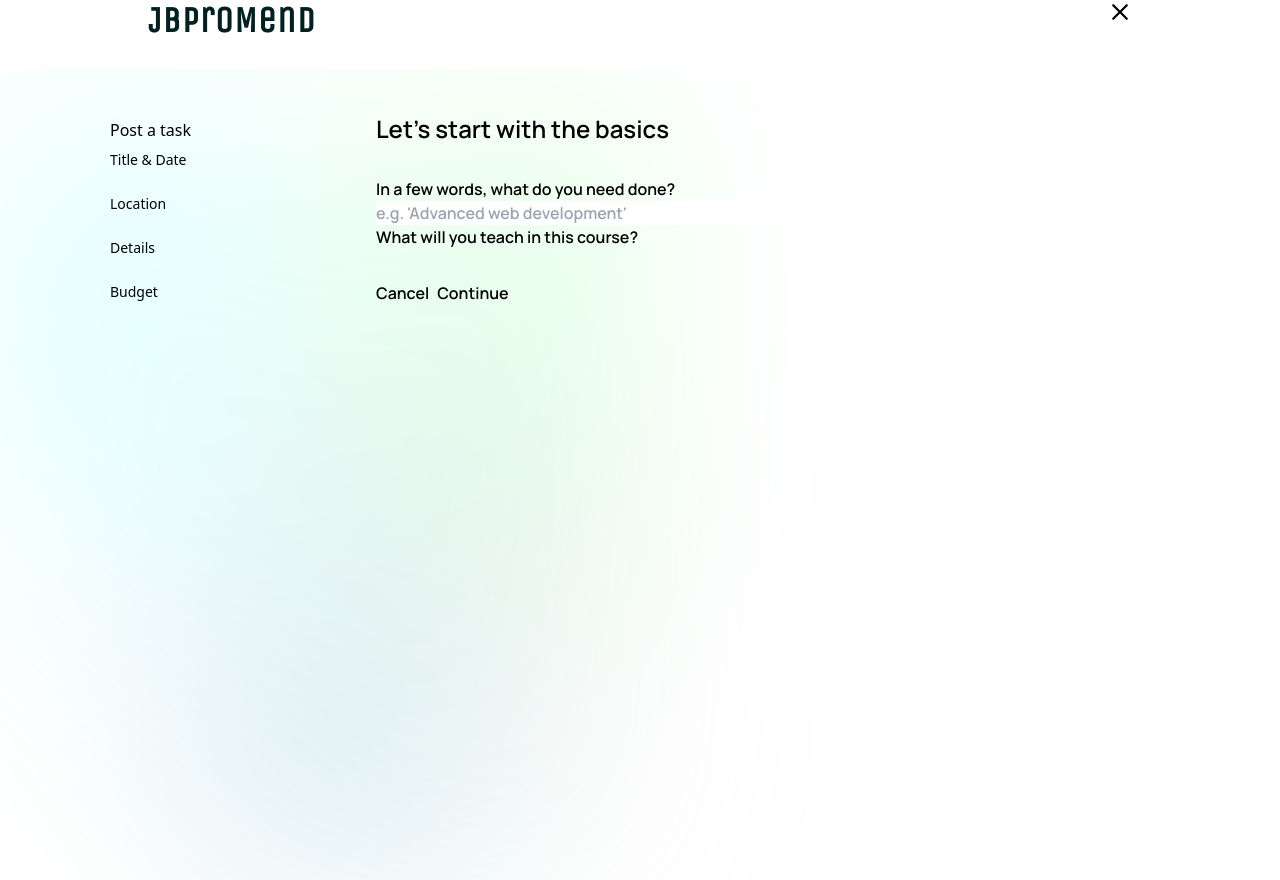
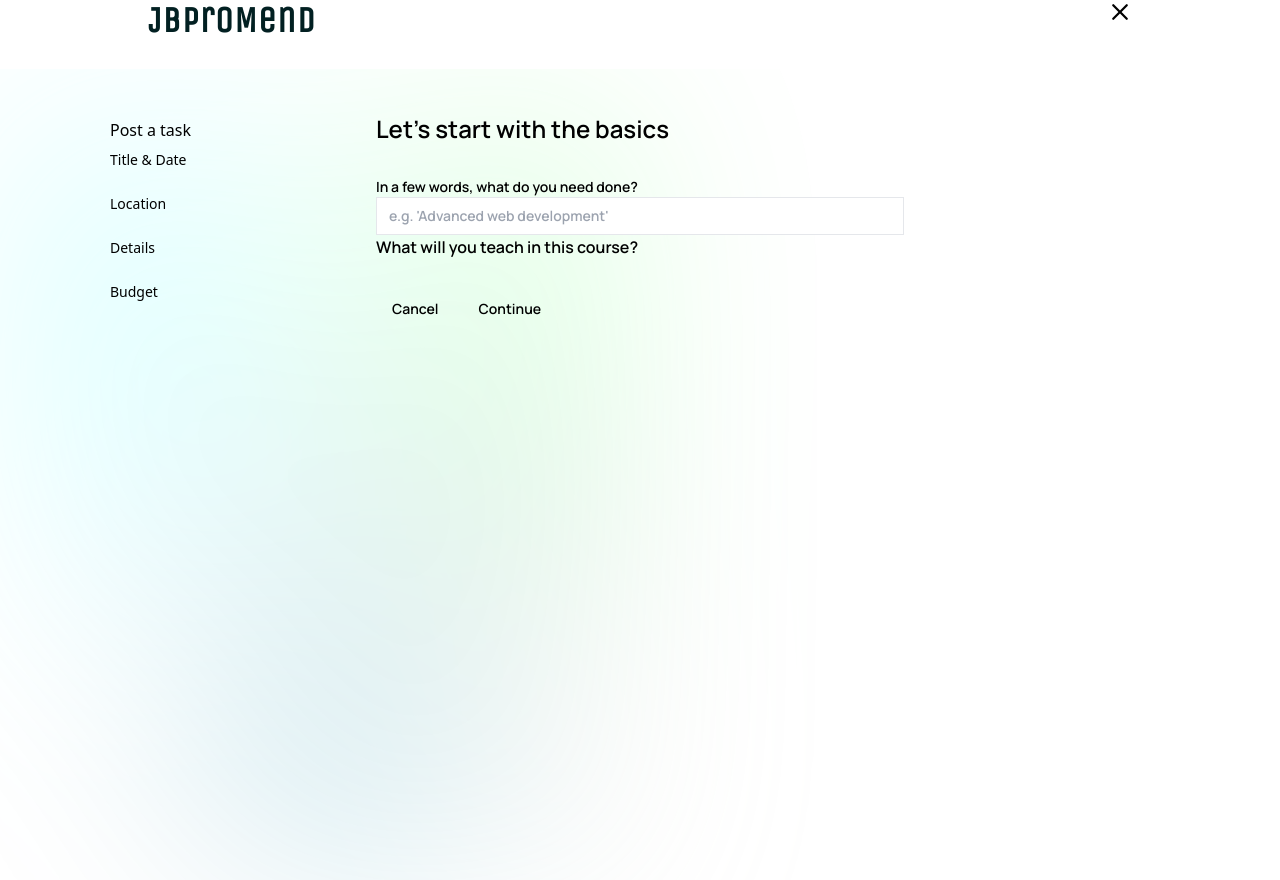
Before and after one commit to Elochukwu3/jb-task-searvice, a Next.js app: page /post-task in a window 1280 px wide. Built offline with nearby package versions, Linux system fonts and the light colour scheme; a web font is replaced by a local one.

Commit message:
fix: shadui error on impot tw

```diff
--- a/components-shadui/ui/button.tsx
+++ b/components-shadui/ui/button.tsx
@@ -5,25 +5,25 @@ import { cva, type VariantProps } from "class-variance-authority"
 import { cn } from "@/lib/utils"
 
 const buttonVariants = cva(
-  "twinline-flex twitems-center twjustify-center twwhitespace-nowrap twrounded-md twtext-sm twfont-medium twring-offset-background twtransition-colors focus-visible:twoutline-none focus-visible:twring-2 focus-visible:twring-ring focus-visible:twring-offset-2 disabled:twpointer-events-none disabled:twopacity-50",
+  "inline-flex items-center justify-center whitespace-nowrap rounded-md text-sm font-medium ring-offset-background transition-colors focus-visible:outline-none focus-visible:ring-2 focus-visible:ring-ring focus-visible:ring-offset-2 disabled:pointer-events-none disabled:opacity-50",
   {
     variants: {
       variant: {
-        default: "twbg-primary twtext-primary-foreground hover:twbg-primary/90",
+        default: "bg-primary text-primary-foreground hover:bg-primary/90",
         destructive:
-          "twbg-destructive twtext-destructive-foreground hover:twbg-destructive/90",
+          "bg-destructive text-destructive-foreground hover:bg-destructive/90",
         outline:
-          "twborder twborder-input twbg-background hover:twbg-accent hover:twtext-accent-foreground",
+          "border border-input bg-background hover:bg-accent hover:text-accent-foreground",
         secondary:
-          "twbg-secondary twtext-secondary-foreground hover:twbg-secondary/80",
-        ghost: "hover:twbg-accent hover:twtext-accent-foreground",
-        link: "twtext-primary twunderline-offset-4 hover:twunderline",
+          "bg-secondary text-secondary-foreground hover:bg-secondary/80",
+        ghost: "hover:bg-accent hover:text-accent-foreground",
+        link: "text-primary underline-offset-4 hover:underline",
       },
       size: {
-        default: "twh-10 twpx-4 twpy-2",
-        sm: "twh-9 twrounded-md twpx-3",
-        lg: "twh-11 twrounded-md twpx-8",
-        icon: "twh-10 tww-10",
+        default: "h-10 px-4 py-2",
+        sm: "h-9 rounded-md px-3",
+        lg: "h-11 rounded-md px-8",
+        icon: "h-10 w-10",
       },
     },
     defaultVariants: {
--- a/components-shadui/ui/form.tsx
+++ b/components-shadui/ui/form.tsx
@@ -155,7 +155,7 @@ const FormMessage = React.forwardRef<
     <p
       ref={ref}
       id={formMessageId}
-      className={cn("twtext-sm twfont-medium twtext-destructive", className)}
+      className={cn("text-sm font-medium text-destructive", className)}
       {...props}
     >
       {body}
--- a/components-shadui/ui/input.tsx
+++ b/components-shadui/ui/input.tsx
@@ -11,7 +11,7 @@ const Input = React.forwardRef<HTMLInputElement, InputProps>(
       <input
         type={type}
         className={cn(
-          "twflex twh-10 tww-full twrounded-md twborder twborder-input twbg-background twpx-3 twpy-2 twtext-sm twring-offset-background file:twborder-0 file:twbg-transparent file:twtext-sm file:twfont-medium placeholder:twtext-muted-foreground focus-visible:twoutline-none focus-visible:twring-2 focus-visible:twring-ring focus-visible:twring-offset-2 disabled:twcursor-not-allowed disabled:twopacity-50",
+          "flex h-10 w-full rounded-md border border-input bg-background px-3 py-2 text-sm ring-offset-background file:border-0 file:bg-transparent file:text-sm file:font-medium placeholder:text-muted-foreground focus-visible:outline-none focus-visible:ring-2 focus-visible:ring-ring focus-visible:ring-offset-2 disabled:cursor-not-allowed disabled:opacity-50",
           className
         )}
         ref={ref}
--- a/components-shadui/ui/label.tsx
+++ b/components-shadui/ui/label.tsx
@@ -7,7 +7,7 @@ import { cva, type VariantProps } from "class-variance-authority"
 import { cn } from "@/lib/utils"
 
 const labelVariants = cva(
-  "twtext-sm twfont-medium twleading-none peer-disabled:twcursor-not-allowed peer-disabled:twopacity-70"
+  "text-sm font-medium leading-none peer-disabled:cursor-not-allowed peer-disabled:opacity-70"
 )
 
 const Label = React.forwardRef<
```
